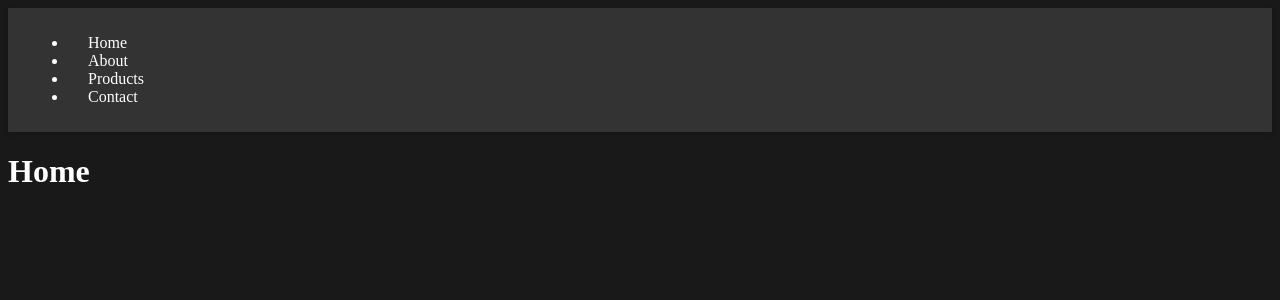
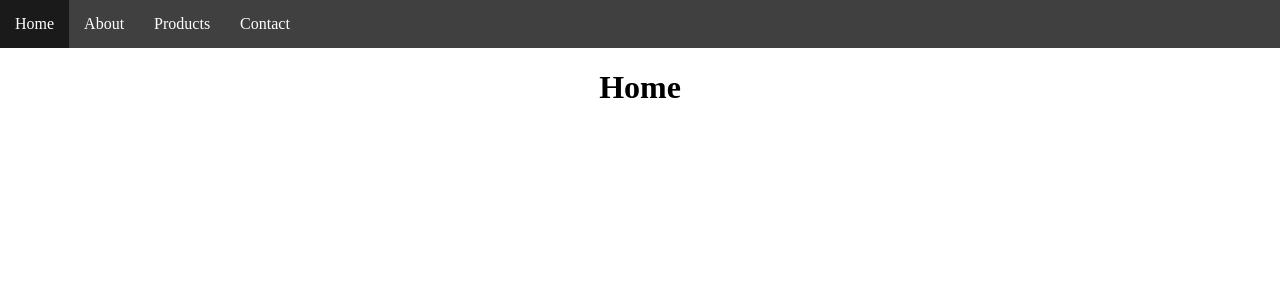
Before and after one commit to symbiotecode/symbiotecode.github.io, a PHP site: page / in a window 1280 px wide. Shown: the top 300 px of the page. Run offline with PHP 8.4, Linux system fonts and the light colour scheme.

Commit message:
Refactor CSS styles for navbar and layout

```diff
--- a/style.css
+++ b/style.css
@@ -1,126 +1,31 @@
 body{
-    background-color: #191919;
+margin: 0px;
+}
+main{
+margin-left: 20px;
+margin-right: 20px;
 }
 h1{
-    text-align: left;
-    color: white;
+text-align: center;
+
 }
-.navbar {
-    display: flex;
-    justify-content: space-between;
-    align-items: center;
-    background-color: #333;
-    color: white;
-    padding: 10px 20px;
-    box-shadow: 0 2px 5px rgba(0, 0, 0, 0.2);
+.navbar ul{
+list-style-type: none;
+background-color: hsl(0, 0%, 25%);
+padding: 0px;
+margin: 0px;
+overflow: hidden;
 }
-
-.menu-left, .menu-right, .logo {
-    display: flex;
-    align-items: center;
+.navbar a{
+color: white;
+text-decoration: none;
+padding: 15px;
+    display: block;
+    text-align: center;
 }
-
-.logo img {
-    max-height: 50px;
+.navbar a:hover{
+    background-color: hsl(0, 0%, 10%);
 }
-
-.hamburger {
-    display: none;
-    cursor: pointer;
-    flex-direction: column;
-    justify-content: space-around;
-    width: 30px;
-    height: 25px;
+.navbar li{
+    float: left;
 }
-
-.hamburger span {
-    background-color: white;
-    height: 3px;
-    width: 100%;
-    border-radius: 2px;
-    transition: all 0.3s ease;
-}
-
-.cta-button {
-    background-color: #007bff;
-    color: white;
-    padding: 10px 20px;
-    text-decoration: none;
-    border-radius: 5px;
-    transition: background-color 0.3s ease;
-}
-
-.cta-button:hover {
-    background-color: #0056b3;
-}
-
-.mobile-menu {
-    height: 100%;
-    width: 0;
-    position: fixed;
-    z-index: 1;
-    top: 0;
-    left: 0;
-    background-color: #111;
-    overflow-x: hidden;
-    transition: width 0.5s ease;
-    padding-top: 60px;
-}
-
-.mobile-menu a {
-    padding: 15px 25px;
-    text-decoration: none;
-    font-size: 22px;
-    color: white;
-    display: block;
-    transition: color 0.3s ease;
-}
-
-.mobile-menu a:hover {
-    color: #ddd;
-}
-
-.mobile-menu .closebtn {
-    position: absolute;
-    top: 0;
-    right: 25px;
-    font-size: 36px;
-    cursor: pointer;
-}
-
-@media screen and (max-width: 768px) {
-    .menu-left, .menu-right .cta-button {
-        display: none;
-    }
-
-    .menu-right .hamburger {
-        display: flex;
-    }
-}
-
-@media screen and (min-width: 768px) {
-    .mobile-menu {
-        display: none;
-    }
-}
-
-a {
-    color: white;
-    text-decoration: none;
-    transition: color 0.3s ease;
-}
-
-a:hover {
-    color: #ddd;
-}
-
-.navbar a:not(.cta-button) {
-    padding: 10px 15px;
-    margin: 0 5px;
-    transition: background-color 0.3s ease;
-}
-
-.navbar a:not(.cta-button):hover {
-    background-color: rgba(255, 255, 255, 0.1);
-    border-radius: 5px;
-}
```
